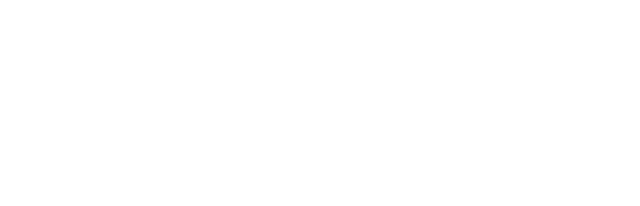
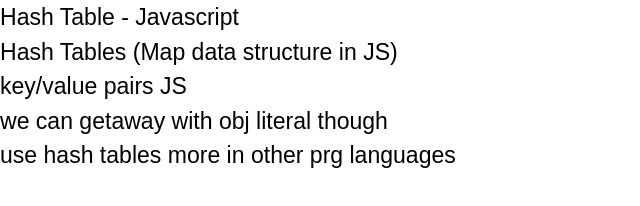
Before and after one commit to csalhab/hash-table-javascript, a plain HTML site: page index.html in a window 1280 px wide. Shown: the whole page, without its empty margins (0-640 px from the left). Drawn offline with Linux system fonts and the light colour scheme.

Commit message:
created style.css added reset.css linked both added some info to index page

```diff
--- /dev/null
+++ b/assets/css/reset.css
@@ -0,0 +1,29 @@
+* {
+  margin: 0;
+  padding: 0;
+  box-sizing: border-box;
+}
+
+html {
+  height: 100%;
+}
+
+body {
+  min-height: 100%;
+  line-height: 1;
+  font-family: sans-serif;
+}
+
+h1, h2, h3, h4, h5, h6 {
+  font-size: 100%;
+}
+
+input, select, option, optgroup, textarea, button,
+pre, code {
+  font-size: 100%;
+  font-family: inherit;
+}
+
+ol, ul {
+  list-style: none;
+}
--- /dev/null
+++ b/assets/css/style.css
@@ -0,0 +1,10 @@
+* {
+  box-sizing: border-box;
+  font-family: "Play", sans-serif;
+  line-height: 1.5;
+  font-size: 1.2rem;
+}
+
+body {
+  padding-bottom: 150px;
+}
--- a/index.html
+++ b/index.html
@@ -4,7 +4,17 @@
     <meta charset="UTF-8" />
     <meta http-equiv="X-UA-Compatible" content="IE=edge" />
     <meta name="viewport" content="width=device-width, initial-scale=1.0" />
+    <link rel="stylesheet" href="./assets/css/reset.css" />
+    <link rel="stylesheet" href="./assets/css/style.css" />
     <title>Hash Table - Javascript</title>
   </head>
-  <body></body>
+  <body>
+    <header>Hash Table - Javascript</header>
+    <main>
+      <p>Hash Tables (Map data structure in JS)</p>
+      <p>key/value pairs JS</p>
+      <p>we can getaway with obj literal though</p>
+      <p>use hash tables more in other prg languages</p>
+    </main>
+  </body>
 </html>
```
